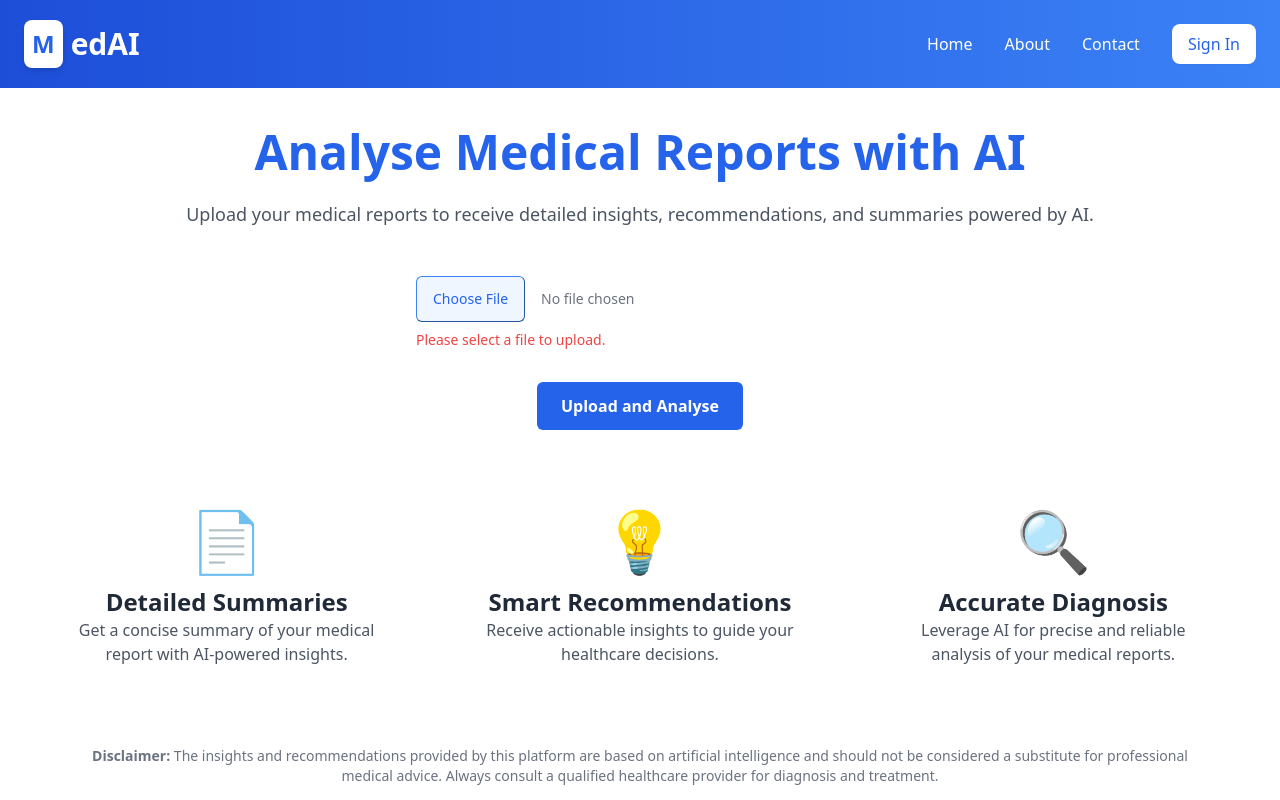
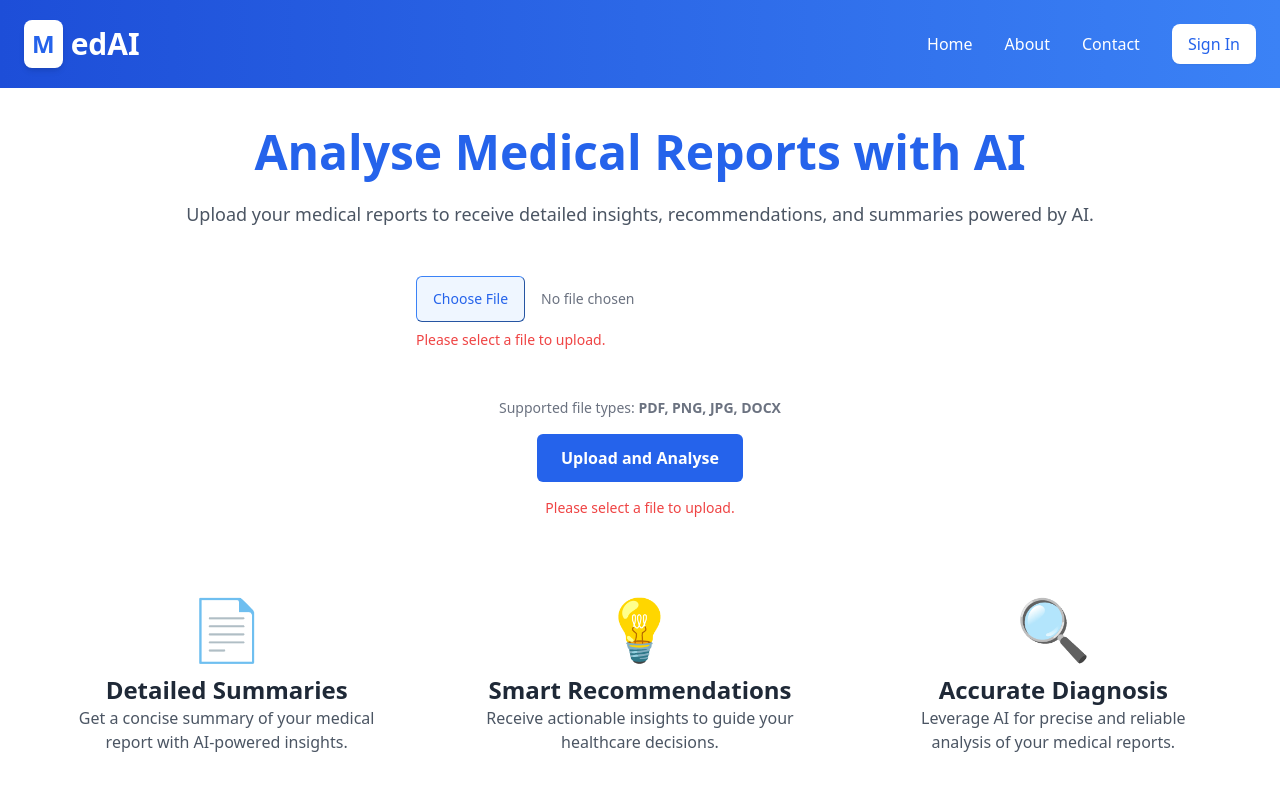
Before and after one commit to nabeel-dev1340/ai-medical-report-analysis, a Next.js app: page / in a window 1280 px wide. Both pictures are taken after a click on the button "Upload and Analyse". Shown: the top 800 px of the page. Built offline with nearby package versions, Linux system fonts and the light colour scheme.

Commit message:
supported file types

```diff
--- a/src/app/page.js
+++ b/src/app/page.js
@@ -12,7 +12,13 @@ const LandingPage = () => {
 
   const handleFileChange = (event) => {
     const selectedFile = event.target.files[0];
-    const allowedTypes = ["image/png", "image/jpeg", "application/pdf"];
+    const allowedTypes = [
+      "image/png",
+      "image/jpeg",
+      "application/pdf",
+      "image/jpg", // Explicitly adding jpg
+      "application/vnd.openxmlformats-officedocument.wordprocessingml.document", // Example: Word docs
+    ];
 
     if (selectedFile && allowedTypes.includes(selectedFile.type)) {
       setFile(selectedFile);
@@ -69,15 +75,19 @@ const LandingPage = () => {
             </p>
           </div>
 
-          {/* Upload Section */}
-          <div id="upload-section" className="flex flex-col items-center">
+           {/* Upload Section */}
+          <div id="upload-section" className="flex flex-col items-center space-y-4">
             <FileUpload onFileChange={handleFileChange} error={error} />
+            <p className="text-sm text-gray-500">
+              Supported file types: <span className="font-semibold">PDF, PNG, JPG, DOCX</span>
+            </p>
             <button
               onClick={handleUpload}
               className="bg-blue-600 text-white font-semibold py-3 px-6 rounded-md hover:bg-blue-700 transition ease-in-out duration-300"
             >
               Upload and Analyse
             </button>
+            {error && <p className="text-red-500 text-sm mt-2">{error}</p>}
           </div>
 
           {/* Benefits Section */}
```
